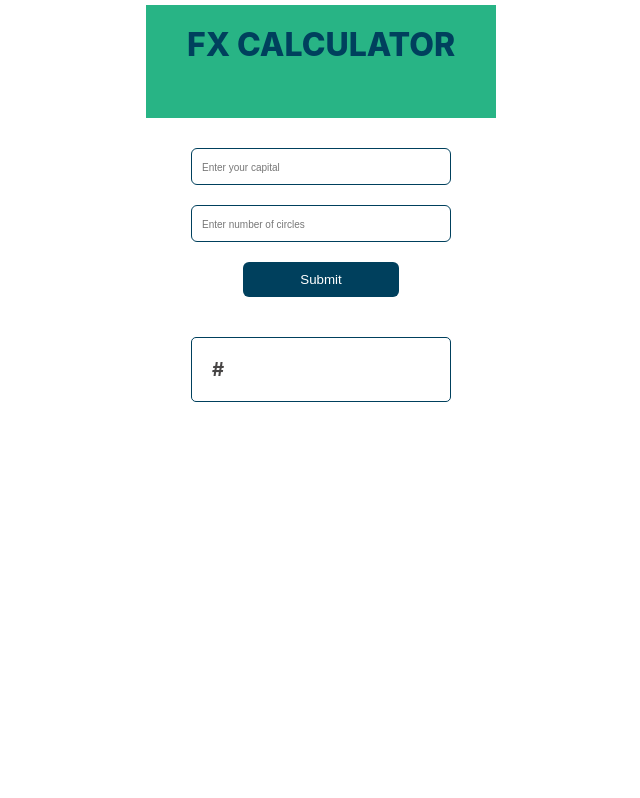
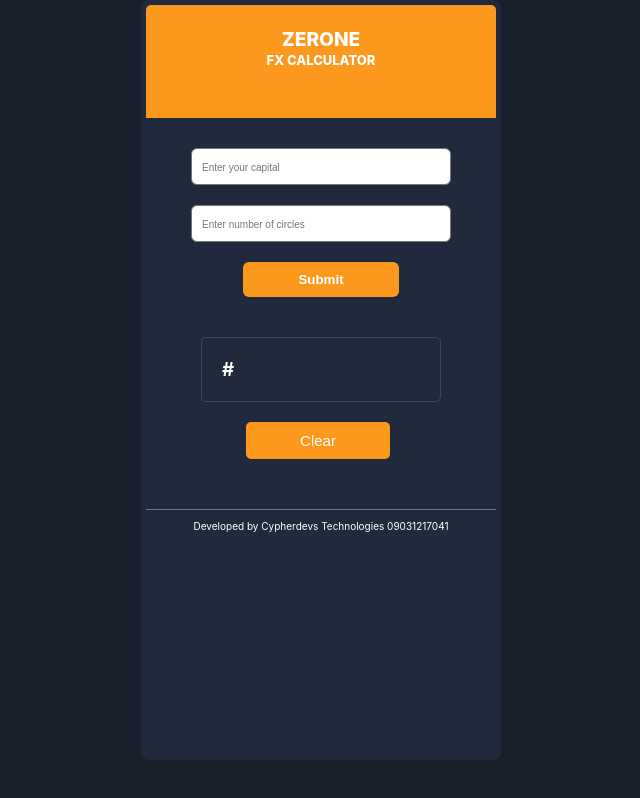
Before and after one commit to shina1/fxcalculator, a plain HTML site: page index.html in a window 1280 px wide. Shown: the whole page, without its empty margins (319-959 px from the left). Drawn offline with Linux system fonts and the light colour scheme.

Commit message:
version 1.0.1

```diff
--- a/modules/cotent.js
+++ b/modules/cotent.js
@@ -1,7 +1,7 @@
 const content = () => {
   return `
     <div class="container">
-    <div class="head"><h1>FX CALCULATOR</h1></div>
+    <div class="head"><h1>ZERONE <br> <span>FX CALCULATOR</span> </h1></div>
     <div class="body">
       <form action="#">
         <input type="number" id="amount" placeholder="Enter your capital" required/>
@@ -16,7 +16,11 @@ const content = () => {
         <div class="box">
           <h3>#<span id="result"></span></h3>
         </div>
+        <button id="clear">Clear</button>
       </div>
+    </div>
+    <div class="foot">
+      <p>Developed by <a href="cypherdevs.co">Cypherdevs Technologies</a>  <span>09031217041</span></p>
     </div>
   </div>
     `;
--- a/modules/event.js
+++ b/modules/event.js
@@ -3,6 +3,7 @@ const calcEvent = () => {
   const circleInp = document.querySelector("#circle");
   const resultOut = document.querySelector("#result");
   const button = document.querySelector("#submit");
+  const clear = document.querySelector("#clear");
 
   button.addEventListener("click", (e) => {
     let amountInt = parseInt(amountInp.value);
@@ -21,7 +22,14 @@ const calcEvent = () => {
       return total;
     }
     fxCalc(amountInt, circleInt);
+
     resultOut.innerText = total;
+    e.preventDefault();
+  });
+  clear.addEventListener("click", (e) => {
+    resultOut.innerText = "";
+    amountInp.value = "";
+    circleInp.value = "";
     e.preventDefault();
   });
 };
--- a/style.css
+++ b/style.css
@@ -9,9 +9,11 @@ text-color  : #777
   --mainYellow: rgb(249, 228, 148, 0.8);
   --mainWhite: #fff;
   --mainBlack: #000;
+  --darkBg: #202a3c;
   --mainRed: #a80000;
   --lightGreen: #7ed563;
   --mediumGreen: #55c57a;
+  --mainBg: #181f2a;
   --darkGreen: #28b485;
   --veryLightGreen: #28b485b4;
   --textColor: #777;
@@ -38,25 +40,36 @@ body {
   font-size: 16px;
   font-family: -apple-system, BlinkMacSystemFont, "Segoe UI", Roboto, Oxygen,
     Ubuntu, Cantarell, "Open Sans", "Helvetica Neue", sans-serif;
+
+  background: var(--mainBg);
 }
 .container {
   height: 95vh;
   max-width: 360px;
   margin: 0 auto;
   padding: 5px;
-  background: var(--mainWhite);
+  background: var(--darkBg);
+  border-radius: 8px;
+  /* border: 2px solid var(--textColor); */
 }
 .head {
-  background: var(--darkGreen);
+  background: var(--main2);
   height: 15%;
   text-align: center;
+  width: 100%;
+  padding-top: 25px;
+  border-radius: 5px 5px 0 0;
 }
 .head h1 {
   vertical-align: middle;
   /* color: #f7efef; */
-  color: var(--mainGithub);
-  line-height: 2.5em;
+  color: var(--mainWhite);
+  line-height: 1em;
   font-weight: 800;
+  font-size: larger;
+}
+.head h1 span {
+  font-size: 13px;
 }
 .body {
   width: 80%;
@@ -72,7 +85,7 @@ form > input {
   width: 100%;
   margin: 10px 0;
   padding: 10px;
-  border: 0.5px solid var(--mainGithub);
+  border: 0.5px solid var(--textColor);
   border-radius: 6px;
 }
 
@@ -84,23 +97,71 @@ form > input::placeholder {
 form > input[type="submit"] {
   width: 60%;
   margin: 10px auto;
-  background: var(--mainGithub);
+  background: var(--main2);
   color: var(--mainWhite);
   border: none;
+  font-weight: bolder;
 }
 .output {
-  height: 5em;
-  padding: 10px 0;
+  height: auto;
+  padding: 10px 10px;
   margin-top: 20px;
 }
 .box {
-  border: 1px solid var(--mainGithub);
+  border: 1px solid var(--textColorDark);
   padding: 20px;
   width: 100%;
   border-radius: 5px;
 }
 .box h3 {
   vertical-align: middle;
-  color: var(--textColorDark);
+  color: var(--mainWhite);
   font-weight: bolder;
 }
+
+#clear {
+  padding: 10px;
+  width: 60%;
+  border-radius: 5px;
+  border: none;
+  background: var(--main2);
+  margin: 20px 0 20px 45px;
+  color: #fff;
+  font-size: 15px;
+  cursor: pointer;
+}
+.foot {
+  width: 100%;
+  text-align: center;
+  padding: 10px 15px;
+  border-top: 0.5px solid var(--textColor);
+}
+
+.foot p {
+  font-size: 10px;
+  color: #fff;
+}
+.foot p a {
+  text-decoration: none;
+  color: #fff;
+}
+
+@media screen and (max-width: 360px) {
+  .foot {
+    margin-top: 120px;
+  }
+}
+@media screen and (max-width: 760px) {
+  .container {
+    max-width: 560px;
+  }
+  .foot {
+    margin-top: 350px;
+  }
+}
+
+/* @media screen and (max-width: 1240px) {
+  .foot {
+    margin-top: 650px;
+  }
+} */
```
